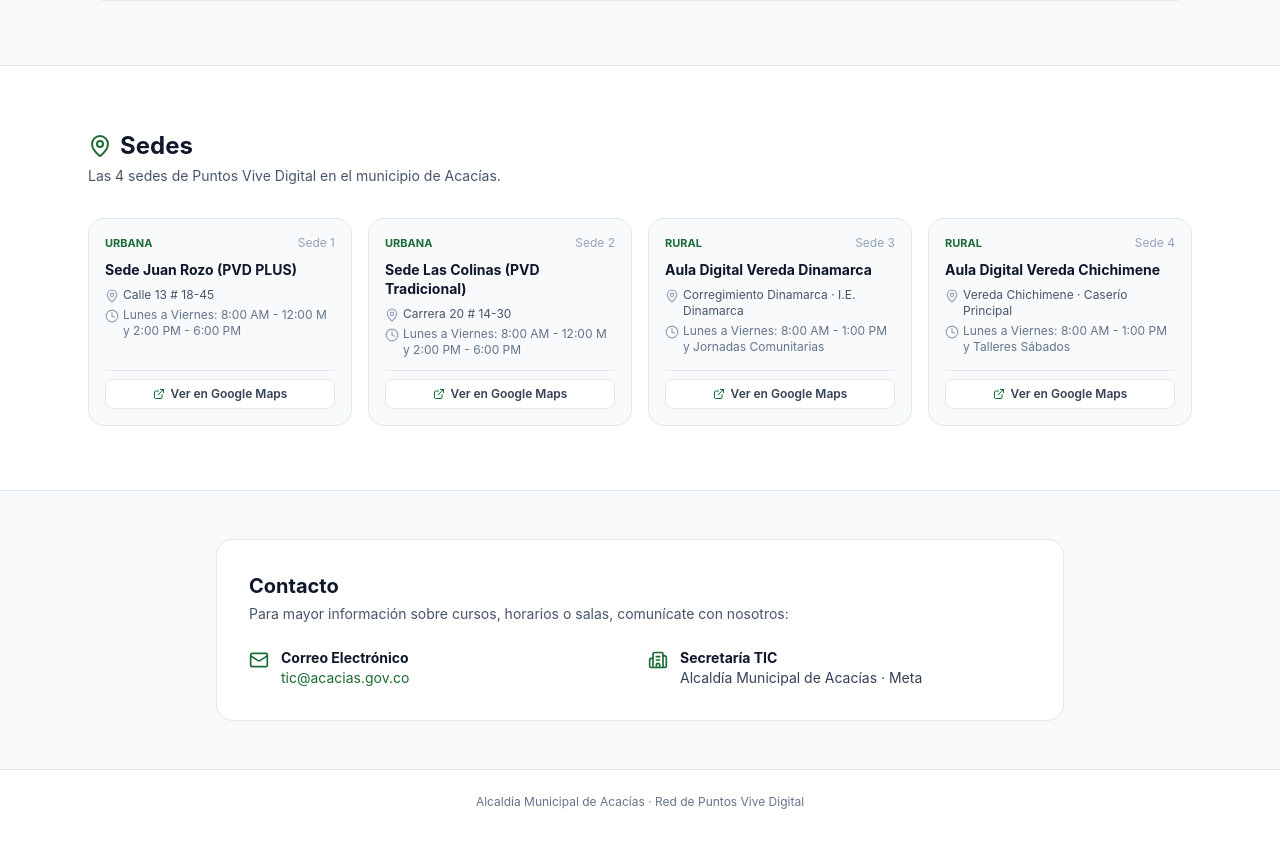
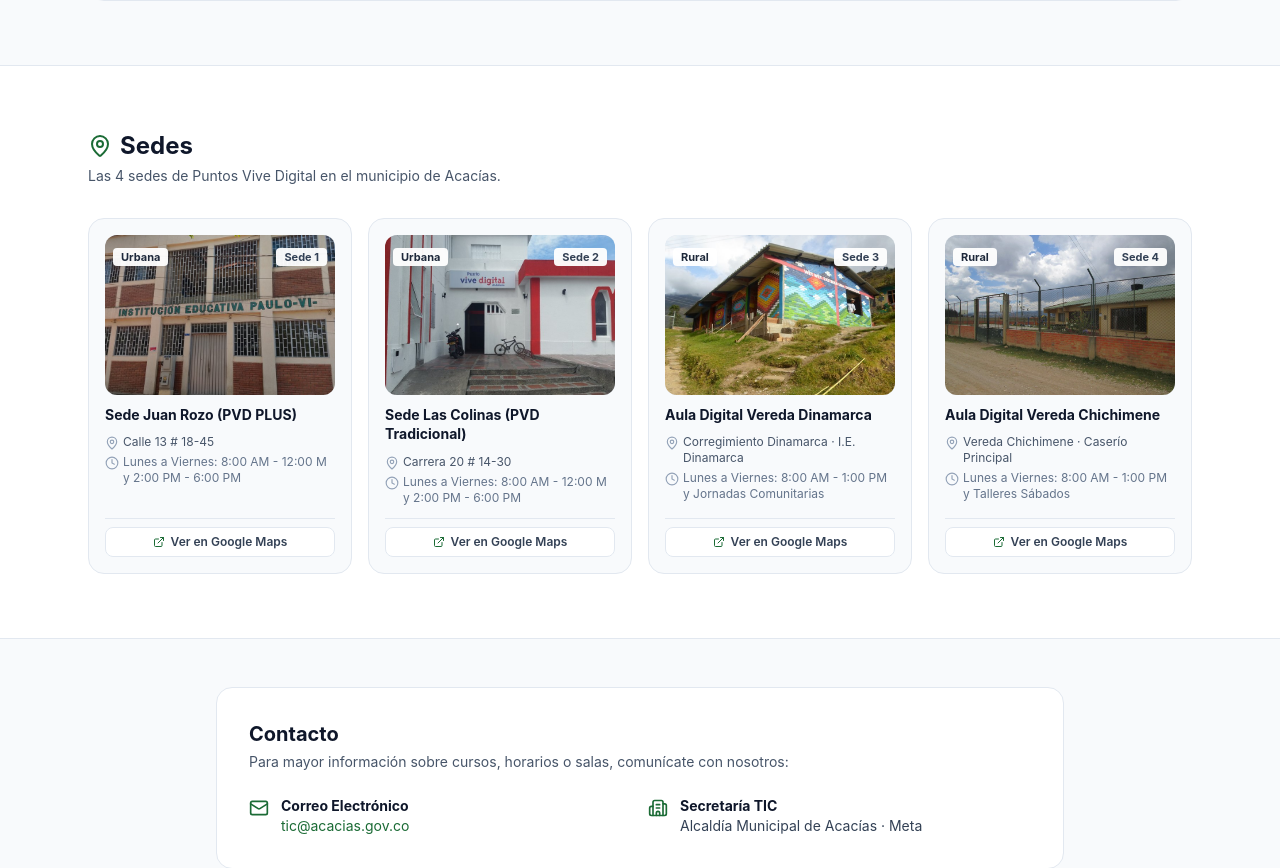
Before and after one commit to ferneyrtic/PuntoTIC, a Laravel app: page / in a window 1280 px wide. Shown: the part 902-1770 px from the top of the page. Before the commit the page ends 1711 px from the top, so only its background shows below. Run offline with Laravel 12, Linux system fonts and the light colour scheme; data comes from the database, SQL or seed files in the repository; data that the repository does not hold is empty; style sheets or scripts are compiled from the project's sources; some libraries are stand-ins or nearby versions.

Commit message:
feat(sedes): agregar fotografia de fachada exterior para cada una de las 4 sedes de Acacias

```diff
--- a/app/Http/Controllers/DashboardController.php
+++ b/app/Http/Controllers/DashboardController.php
@@ -32,7 +32,7 @@ class DashboardController extends Controller
             return redirect()->route('dashboard');
         }
 
-        $points = Cache::remember('welcome_points_list_v2', 600, function () {
+        $points = Cache::remember('welcome_points_list_v3', 600, function () {
             $rawPoints = Point::where('activo', true)
                 ->whereNotIn('id_punto', [5, 6])
                 ->get(['id_punto', 'nombre_punto', 'zona', 'direccion', 'barrio_vereda', 'telefono'])
@@ -48,6 +48,7 @@ class DashboardController extends Controller
                     'map_query' => 'Institucion Educativa Juan Rozo, Acacias, Meta',
                     'badge' => 'Sede PLUS Urbana',
                     'tipo_sede' => 'Urbana',
+                    'imagen' => 'images/sedes/sede_juan_rozo.jpg',
                 ],
                 2 => [
                     'alias' => 'Sede Las Colinas (PVD Tradicional)',
@@ -58,6 +59,7 @@ class DashboardController extends Controller
                     'map_query' => 'Barrio Las Colinas, Acacias, Meta',
                     'badge' => 'Sede Urbana',
                     'tipo_sede' => 'Urbana',
+                    'imagen' => 'images/sedes/sede_las_colinas.jpg',
                 ],
                 3 => [
                     'alias' => 'Aula Digital Vereda Dinamarca',
@@ -68,6 +70,7 @@ class DashboardController extends Controller
                     'map_query' => 'Vereda Dinamarca, Acacias, Meta',
                     'badge' => 'Aula Rural',
                     'tipo_sede' => 'Rural',
+                    'imagen' => 'images/sedes/sede_dinamarca.jpg',
                 ],
                 4 => [
                     'alias' => 'Aula Digital Vereda Chichimene',
@@ -78,6 +81,7 @@ class DashboardController extends Controller
                     'map_query' => 'Vereda Chichimene, Acacias, Meta',
                     'badge' => 'Aula Rural',
                     'tipo_sede' => 'Rural',
+                    'imagen' => 'images/sedes/sede_chichimene.jpg',
                 ],
             ];
 
--- a/resources/js/Pages/Welcome.tsx
+++ b/resources/js/Pages/Welcome.tsx
@@ -28,6 +28,7 @@ interface Point {
     badge?: string;
     tipo_sede?: string;
     telefono?: string;
+    imagen?: string;
 }
 
 interface Training {
@@ -389,14 +390,29 @@ export default function Welcome({ points = [], capacitaciones = [] }: Props) {
                         {points.map((p, idx) => (
                             <div
                                 key={p.id_punto}
-                                className="bg-slate-50 border border-slate-200 rounded-2xl p-4 flex flex-col justify-between space-y-3"
+                                className="bg-slate-50 border border-slate-200 rounded-2xl p-4 flex flex-col justify-between space-y-3 overflow-hidden group hover:border-slate-300 transition-colors"
                             >
-                                <div className="space-y-2">
-                                    <div className="flex items-center justify-between">
-                                        <span className="text-[11px] font-bold text-[#1B6B35] uppercase">
-                                            {p.zona === 'Rural' ? 'Rural' : 'Urbana'}
-                                        </span>
-                                        <span className="text-xs text-slate-400">Sede {idx + 1}</span>
+                                <div className="space-y-2.5">
+                                    {/* Foto de la Fachada Exterior */}
+                                    <div className="h-36 sm:h-40 w-full overflow-hidden rounded-xl bg-slate-200 relative">
+                                        <img
+                                            src={asset(p.imagen || `images/sedes/sede_${p.id_punto}.jpg`)}
+                                            alt={`Fachada de ${p.alias || p.nombre_punto}`}
+                                            className="w-full h-full object-cover group-hover:scale-105 transition-transform duration-300"
+                                            onError={(e) => {
+                                                (e.target as HTMLImageElement).style.display = 'none';
+                                            }}
+                                        />
+                                        <div className="absolute top-2 left-2">
+                                            <span className="text-[11px] font-bold text-slate-800 bg-white/95 backdrop-blur-xs px-2 py-0.5 rounded shadow-2xs">
+                                                {p.zona === 'Rural' ? 'Rural' : 'Urbana'}
+                                            </span>
+                                        </div>
+                                        <div className="absolute top-2 right-2">
+                                            <span className="text-[11px] font-bold text-slate-700 bg-white/95 backdrop-blur-xs px-2 py-0.5 rounded shadow-2xs">
+                                                Sede {idx + 1}
+                                            </span>
+                                        </div>
                                     </div>
 
                                     <h3 className="text-sm font-bold text-slate-900 leading-snug">
```
Also changed, not shown: public/images/sedes/sede_chichimene.jpg (added), public/images/sedes/sede_dinamarca.jpg (added), public/images/sedes/sede_juan_rozo.jpg (added), public/images/sedes/sede_las_colinas.jpg (added).
